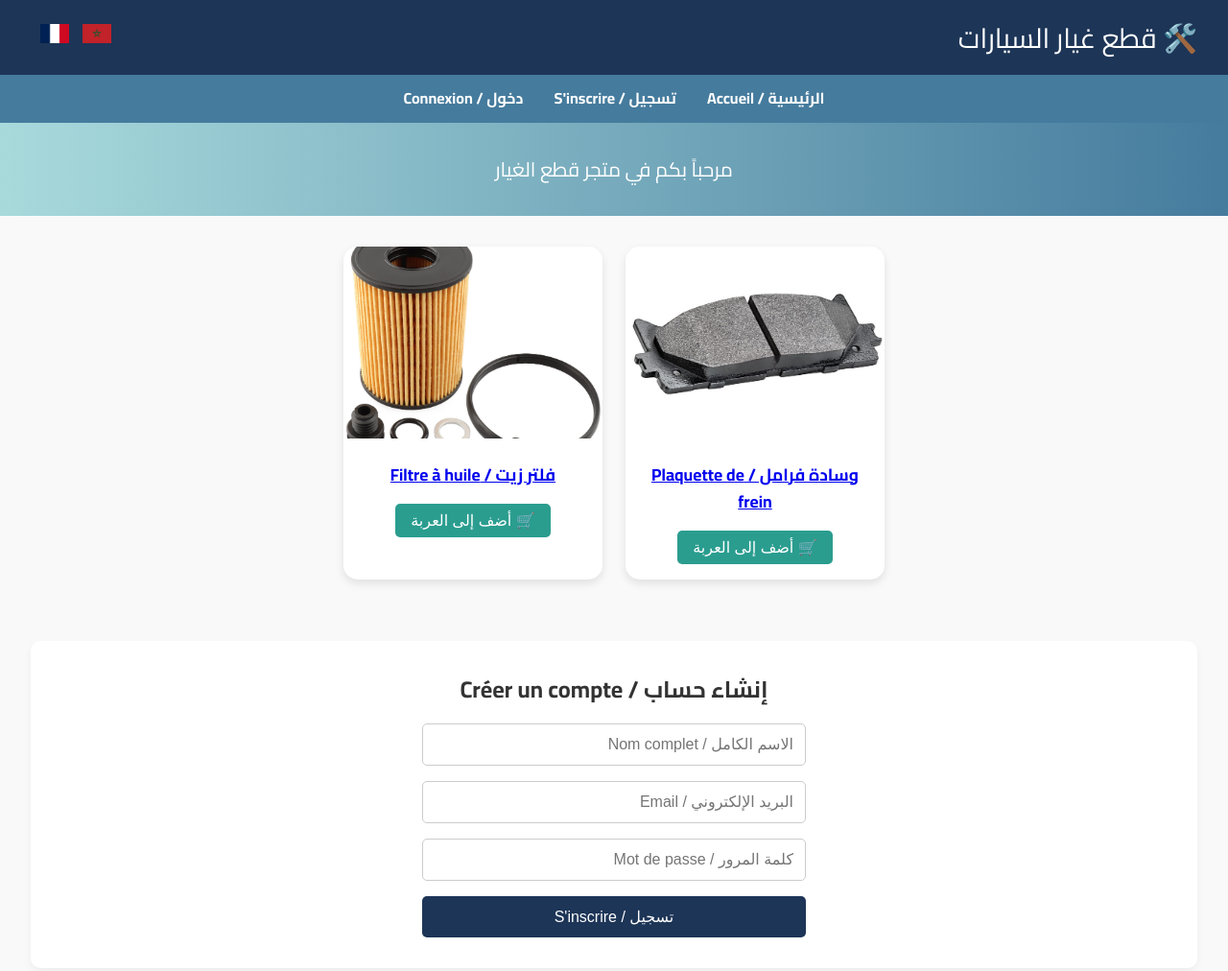
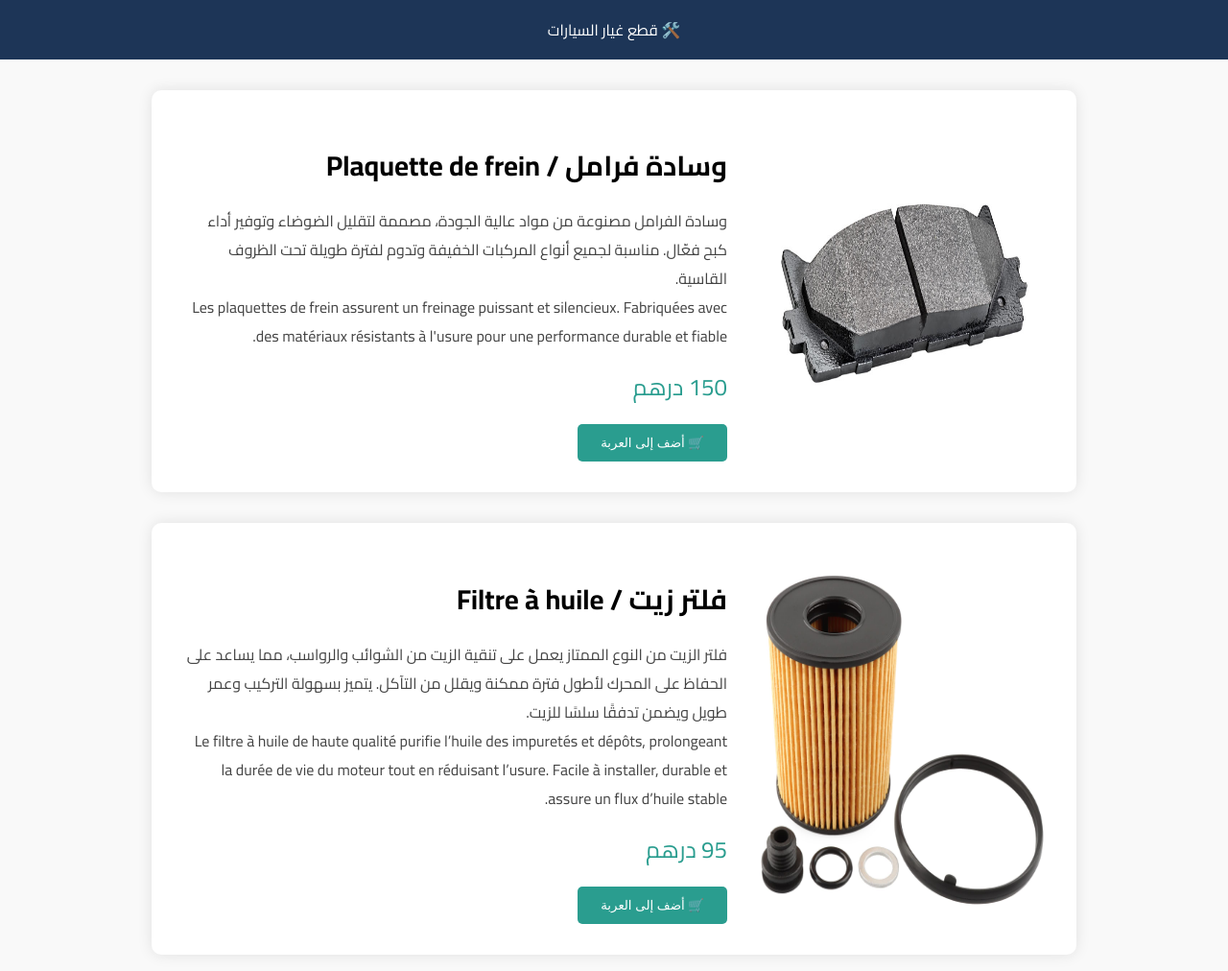
Before and after one commit to mouad2003-ai/Car-Parts-store, a plain HTML site: page index.html in a window 1280 px wide. Shown: the top 1012 px of the page at 96% size. Drawn offline with Linux system fonts and the light colour scheme.

Commit message:
Update index.html

```diff
--- a/index.html
+++ b/index.html
@@ -3,180 +3,70 @@
 <head>
   <meta charset="UTF-8" />
   <meta name="viewport" content="width=device-width, initial-scale=1.0" />
-  <title>قطع غيار السيارات - Car Parts</title>
+  <title>تفاصيل المنتج - قطع غيار السيارات</title>
   <link href="https://fonts.googleapis.com/css2?family=Cairo:wght@400;700&display=swap" rel="stylesheet">
   <style>
-    :root {
-      --primary-color: #1d3557;
-      --secondary-color: #457b9d;
-      --accent-color: #a8dadc;
-      --text-color: #333;
-      --bg-color: #f9f9f9;
-      --danger-color: #e63946;
-      --success-color: #2a9d8f;
-    }
-
-    * {
-      box-sizing: border-box;
+    body {
+      font-family: 'Cairo', sans-serif;
+      background-color: #f9f9f9;
       margin: 0;
       padding: 0;
     }
-
-    body {
-      font-family: 'Cairo', sans-serif;
-      background-color: var(--bg-color);
-      color: var(--text-color);
-      line-height: 1.6;
+    header, footer {
+      background-color: #1d3557;
+      color: white;
+      text-align: center;
+      padding: 1rem;
     }
-
-    header {
-      background-color: var(--primary-color);
-      color: #fff;
+    .container {
+      max-width: 900px;
+      margin: 2rem auto;
+      background: white;
+      padding: 2rem;
+      border-radius: 10px;
+      box-shadow: 0 0 15px rgba(0,0,0,0.1);
+    }
+    .product-detail {
       display: flex;
-      justify-content: space-between;
-      align-items: center;
-      padding: 1rem 2rem;
       flex-wrap: wrap;
+      gap: 2rem;
     }
-
-    .logo {
+    .product-detail img {
+      max-width: 100%;
+      border-radius: 10px;
+      width: 300px;
+    }
+    .info {
+      flex: 1;
+    }
+    .info h1 {
+      margin-bottom: 1rem;
       font-size: 1.8rem;
     }
-
-    .lang-switch img {
-      width: 30px;
-      margin-left: 10px;
+    .info p {
+      margin-bottom: 1rem;
+      color: #444;
+    }
+    .price {
+      font-size: 1.5rem;
+      color: #2a9d8f;
+    }
+    .add-to-cart {
+      margin-top: 1rem;
+      padding: 0.75rem 1.5rem;
+      background: #2a9d8f;
+      color: white;
+      border: none;
+      border-radius: 5px;
       cursor: pointer;
     }
-
-    nav {
-      background-color: var(--secondary-color);
-      display: flex;
-      justify-content: center;
-      gap: 2rem;
-      padding: 0.75rem;
-      flex-wrap: wrap;
-    }
-
-    nav a {
-      color: #fff;
-      text-decoration: none;
-      font-weight: bold;
-    }
-
-    .banner {
-      background: linear-gradient(to right, var(--accent-color), var(--secondary-color));
-      text-align: center;
-      padding: 2rem;
-      font-size: 1.3rem;
-      color: #fff;
-    }
-
-    .products {
-      display: flex;
-      flex-wrap: wrap;
-      justify-content: center;
-      gap: 1.5rem;
-      padding: 2rem;
-    }
-
-    .product {
-      background: #fff;
-      border-radius: 15px;
-      box-shadow: 0 4px 10px rgba(0,0,0,0.1);
-      overflow: hidden;
-      width: 270px;
-      transition: transform 0.3s ease;
-      text-align: center;
-      position: relative;
-    }
-
-    .product:hover {
-      transform: scale(1.05);
-    }
-
-    .product img {
-      width: 100%;
-      height: 200px;
-      object-fit: cover;
-    }
-
-    .product h3 {
-      padding: 1rem;
-      font-size: 1.1rem;
-    }
-
-    .add-to-cart {
-      background: var(--success-color);
-      color: white;
-      border: none;
-      padding: 0.5rem 1rem;
-      margin-bottom: 1rem;
-      border-radius: 5px;
-      cursor: pointer;
-      transition: background 0.3s;
-    }
-
     .add-to-cart:hover {
       background: #21867a;
     }
-
-    section.signup, section.login {
-      background-color: #fff;
-      margin: 2rem;
-      padding: 2rem;
-      border-radius: 10px;
-      box-shadow: 0 4px 8px rgba(0,0,0,0.05);
-    }
-
-    section h2 {
-      text-align: center;
-      margin-bottom: 1rem;
-    }
-
-    form {
-      display: flex;
-      flex-direction: column;
-      gap: 1rem;
-      max-width: 400px;
-      margin: auto;
-    }
-
-    input, button {
-      padding: 0.75rem;
-      font-size: 1rem;
-      border-radius: 5px;
-      border: 1px solid #ccc;
-    }
-
-    button {
-      background-color: var(--primary-color);
-      color: #fff;
-      border: none;
-      cursor: pointer;
-    }
-
-    button:hover {
-      background-color: var(--secondary-color);
-    }
-
-    footer {
-      background-color: var(--primary-color);
-      color: white;
-      text-align: center;
-      padding: 1rem;
-      margin-top: 2rem;
-    }
-
-    @media (max-width: 768px) {
-      .products {
+    @media (max-width: 600px) {
+      .product-detail {
         flex-direction: column;
         align-items: center;
-      }
-
-      nav {
-        flex-direction: column;
-        gap: 10px;
       }
     }
   </style>
@@ -184,68 +74,49 @@
 <body>
 
   <header>
-    <div class="logo">🛠️ قطع غيار السيارات</div>
-    <div class="lang-switch">
-      <img src="images/ma.png" alt="العربية" title="العربية" onclick="setLang('ar')">
-      <img src="images/fr.png" alt="Français" title="Français" onclick="setLang('fr')">
-    </div>
+    🛠️ قطع غيار السيارات
   </header>
 
-  <nav>
-    <a href="#">الرئيسية / Accueil</a>
-    <a href="#signup">تسجيل / S'inscrire</a>
-    <a href="#login">دخول / Connexion</a>
-  </nav>
+  <div class="container">
+    <div class="product-detail">
+      <img src="images/brake.jpg" alt="وسادة فرامل">
+      <div class="info">
+        <h1>وسادة فرامل / Plaquette de frein</h1>
+        <p>
+          وسادة الفرامل مصنوعة من مواد عالية الجودة، مصممة لتقليل الضوضاء وتوفير أداء كبح فعّال.
+          مناسبة لجميع أنواع المركبات الخفيفة وتدوم لفترة طويلة تحت الظروف القاسية.
+          <br>
+          Les plaquettes de frein assurent un freinage puissant et silencieux. Fabriquées avec des matériaux résistants à l'usure pour une performance durable et fiable.
+        </p>
+        <div class="price">150 درهم</div>
+        <button class="add-to-cart">🛒 أضف إلى العربة</button>
+      </div>
+    </div>
+  </div>
 
-  <div class="banner">مرحباً بكم في متجر قطع الغيار</div>
-
-  <section class="products">
-    <div class="product">
-      <a href="product.html?id=brake">
-        <img src="images/brake.jpg" alt="وسادة فرامل">
-        <h3>وسادة فرامل / Plaquette de frein</h3>
-      </a>
-      <button class="add-to-cart">🛒 أضف إلى العربة</button>
+  <div class="container">
+    <div class="product-detail">
+      <img src="images/oil.jpg" alt="فلتر زيت">
+      <div class="info">
+        <h1>فلتر زيت / Filtre à huile</h1>
+        <p>
+          فلتر الزيت من النوع الممتاز يعمل على تنقية الزيت من الشوائب والرواسب،
+          مما يساعد على الحفاظ على المحرك لأطول فترة ممكنة ويقلل من التآكل.
+          يتميز بسهولة التركيب وعمر طويل ويضمن تدفقًا سلسًا للزيت.
+          <br>
+          Le filtre à huile de haute qualité purifie l’huile des impuretés et dépôts,
+          prolongeant la durée de vie du moteur tout en réduisant l’usure.
+          Facile à installer, durable et assure un flux d’huile stable.
+        </p>
+        <div class="price">95 درهم</div>
+        <button class="add-to-cart">🛒 أضف إلى العربة</button>
+      </div>
     </div>
-
-    <div class="product">
-      <a href="product.html?id=oil">
-        <img src="images/oil.jpg" alt="فلتر زيت">
-        <h3>فلتر زيت / Filtre à huile</h3>
-      </a>
-      <button class="add-to-cart">🛒 أضف إلى العربة</button>
-    </div>
-  </section>
-
-  <section class="signup" id="signup">
-    <h2>إنشاء حساب / Créer un compte</h2>
-    <form>
-      <input type="text" placeholder="الاسم الكامل / Nom complet" required>
-      <input type="email" placeholder="البريد الإلكتروني / Email" required>
-      <input type="password" placeholder="كلمة المرور / Mot de passe" required>
-      <button type="submit">تسجيل / S'inscrire</button>
-    </form>
-  </section>
-
-  <section class="login" id="login">
-    <h2>تسجيل الدخول / Connexion</h2>
-    <form>
-      <input type="email" placeholder="البريد الإلكتروني / Email" required>
-      <input type="password" placeholder="كلمة المرور / Mot de passe" required>
-      <button type="submit">دخول / Connexion</button>
-    </form>
-  </section>
+  </div>
 
   <footer>
     جميع الحقوق محفوظة &copy; 2025
   </footer>
 
-  <script>
-    function setLang(lang) {
-      document.documentElement.lang = lang;
-      document.documentElement.dir = (lang === 'ar') ? 'rtl' : 'ltr';
-    }
-  </script>
-
 </body>
 </html>
```
